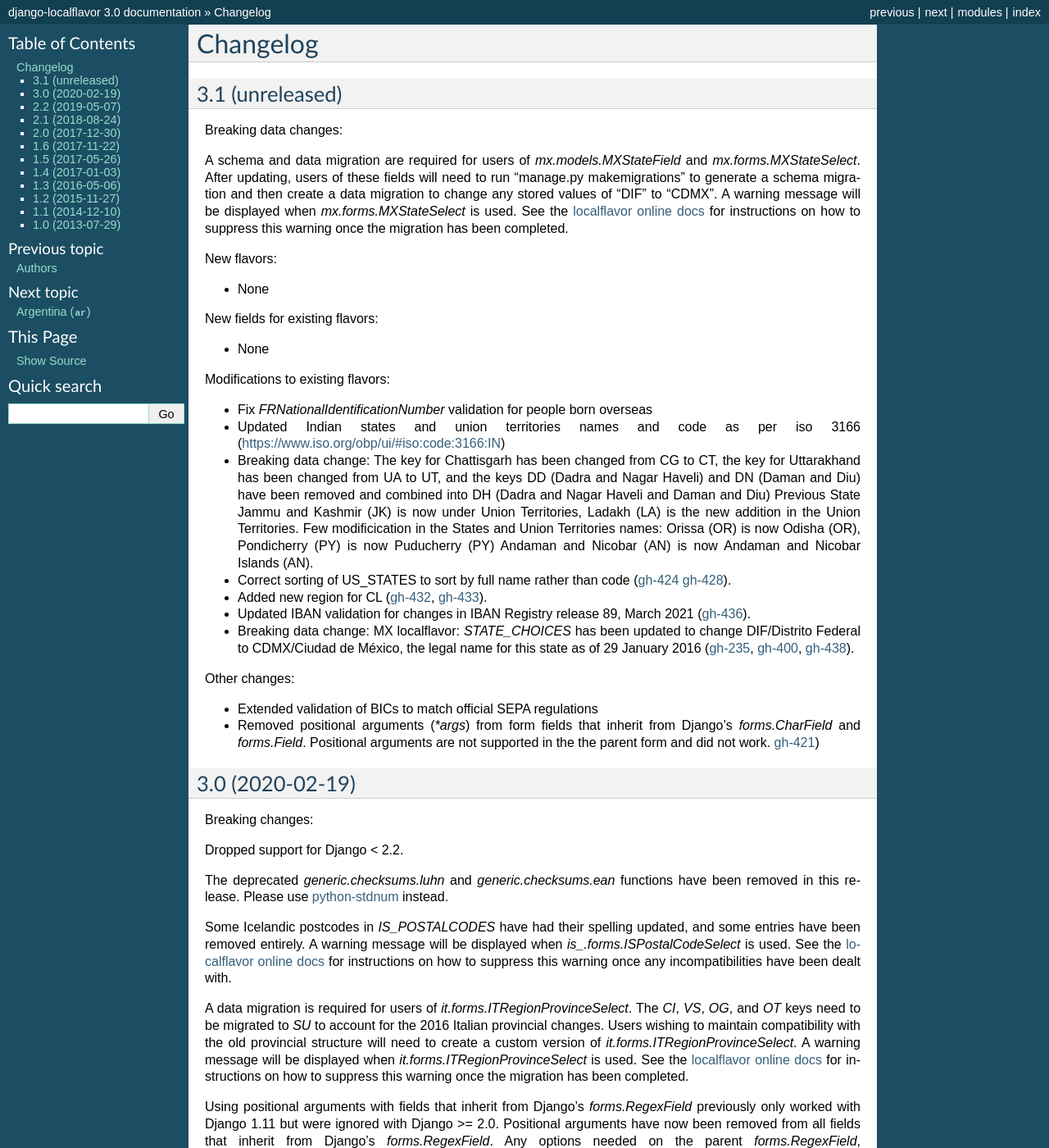
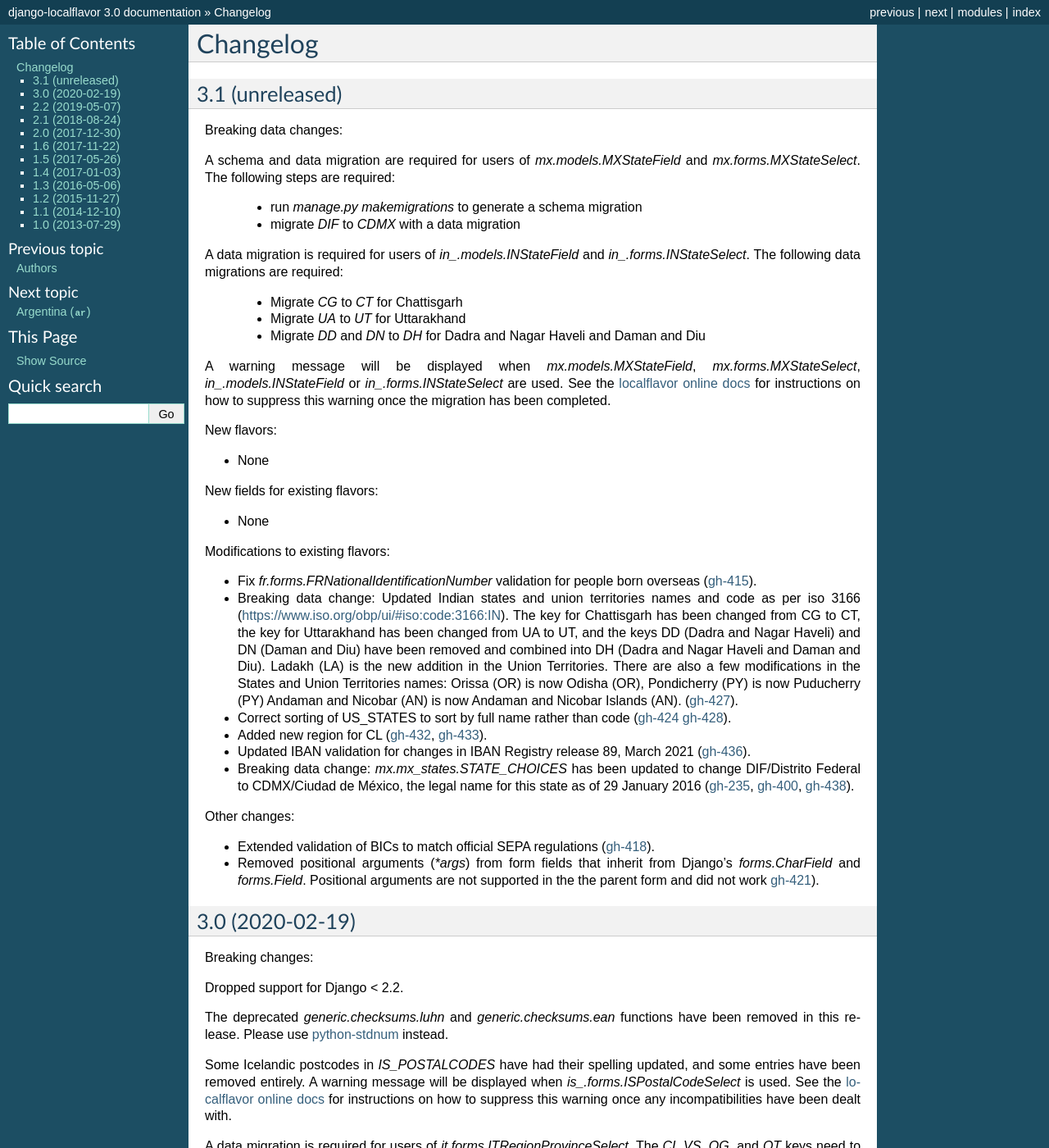
Before and after one commit to django/django-localflavor, a Sphinx documentation site: the page built from docs/changelog.rst, in a window 1280 px wide and 1400 px high. Shown: the whole window at 82% size. Built offline with Sphinx 7.4.7, drawn with Linux system fonts in a browser that asks for light colours.

Commit message:
Cleanup changelog and add warning for IN data changes

```diff
--- a/docs/changelog.rst
+++ b/docs/changelog.rst
@@ -6,10 +6,21 @@ Changelog
 
 Breaking data changes:
 
-A schema and data migration are required for users of `mx.models.MXStateField` and `mx.forms.MXStateSelect`. After
-updating, users of these fields will need to run "manage.py makemigrations" to generate a schema migration and then
-create a data migration to change any stored values of "DIF" to "CDMX". A warning message will be displayed when
-`mx.forms.MXStateSelect` is used. See the
+A schema and data migration are required for users of `mx.models.MXStateField` and `mx.forms.MXStateSelect`. The
+following steps are required:
+
+    - run `manage.py makemigrations` to generate a schema migration
+    - migrate `DIF` to `CDMX` with a data migration
+
+A data migration is required for users of `in_.models.INStateField` and `in_.forms.INStateSelect`. The following data
+migrations are required:
+
+    - Migrate `CG` to `CT` for Chattisgarh
+    - Migrate `UA` to `UT` for Uttarakhand
+    - Migrate `DD` and `DN` to `DH` for Dadra and Nagar Haveli and Daman and Diu
+
+A warning message will be displayed when `mx.models.MXStateField`, `mx.forms.MXStateSelect`, `in_.models.INStateField`
+or `in_.forms.INStateSelect` are used. See the
 `localflavor online docs <https://django-localflavor.readthedocs.io/en/latest/#backwards-compatibility>`_ for
 instructions on how to suppress this warning once the migration has been completed.
 
@@ -23,21 +34,25 @@ New fields for existing flavors:
 
 Modifications to existing flavors:
 
-- Fix `FRNationalIdentificationNumber` validation for people born overseas
-- Updated Indian states and union territories names and code as per iso 3166 (https://www.iso.org/obp/ui/#iso:code:3166:IN)
-- Breaking data change: The key for Chattisgarh has been changed from CG to CT, the key for Uttarakhand has been changed from UA to UT,
-  and the keys DD (Dadra and Nagar Haveli) and DN (Daman and Diu) have been removed and combined into DH (Dadra and Nagar Haveli and Daman and Diu)
-  Previous State Jammu and Kashmir (JK) is now under Union Territories, Ladakh (LA) is the new addition in the Union Territories.
-  Few modificication in the States and Union Territories names: Orissa (OR) is now Odisha (OR), Pondicherry (PY) is now Puducherry (PY)
-  Andaman and Nicobar (AN) is now Andaman and Nicobar Islands (AN).
+- Fix `fr.forms.FRNationalIdentificationNumber` validation for people born overseas
+  (`gh-415 <https://github.com/django/django-localflavor/issues/415>`_).
+- Breaking data change: Updated Indian states and union territories names and code as per iso 3166
+  (https://www.iso.org/obp/ui/#iso:code:3166:IN). The key for Chattisgarh has been changed from CG to CT, the key for
+  Uttarakhand has been changed from UA to UT, and the keys DD (Dadra and Nagar Haveli) and DN (Daman and Diu) have been
+  removed and combined into DH (Dadra and Nagar Haveli and Daman and Diu). Ladakh (LA) is the new addition in the Union
+  Territories. There are also a few modifications in the States and Union Territories names: Orissa (OR) is now Odisha
+  (OR), Pondicherry (PY) is now Puducherry (PY) Andaman and Nicobar (AN) is now Andaman and Nicobar Islands (AN).
+  (`gh-427 <https://github.com/django/django-localflavor/issues/427>`_).
 - Correct sorting of US_STATES to sort by full name rather than code
   (`gh-424 <https://github.com/django/django-localflavor/issues/424>`_
   `gh-428 <https://github.com/django/django-localflavor/pull/428>`_).
-- Added new region for CL (`gh-432 <https://github.com/django/django-localflavor/issues/432>`_, `gh-433 <https://github.com/django/django-localflavor/pull/433>`_).
+- Added new region for CL
+  (`gh-432 <https://github.com/django/django-localflavor/issues/432>`_,
+  `gh-433 <https://github.com/django/django-localflavor/pull/433>`_).
 - Updated IBAN validation for changes in IBAN Registry release 89, March 2021
   (`gh-436 <https://github.com/django/django-localflavor/issues/436>`_).
-- Breaking data change: MX localflavor: `STATE_CHOICES` has been updated to change DIF/Distrito Federal to CDMX/Ciudad
-  de México, the legal name for this state as of 29 January 2016
+- Breaking data change: `mx.mx_states.STATE_CHOICES` has been updated to change DIF/Distrito Federal to CDMX/Ciudad de
+  México, the legal name for this state as of 29 January 2016
   (`gh-235 <https://github.com/django/django-localflavor/issues/235>`_,
   `gh-400 <https://github.com/django/django-localflavor/issues/400>`_,
   `gh-438 <https://github.com/django/django-localflavor/issues/438>`_).
@@ -45,10 +60,11 @@ Modifications to existing flavors:
 Other changes:
 
 - Extended validation of BICs to match official SEPA regulations
+  (`gh-418 <https://github.com/django/django-localflavor/issues/418>`_).
 - Removed positional arguments (`*args`) from form fields that inherit from Django's
   `forms.CharField` and `forms.Field`. Positional arguments are not supported in the
-  the parent form and did not work.
-  `gh-421 <https://github.com/django/django-localflavor/pull/421>`_)
+  the parent form and did not work
+  `gh-421 <https://github.com/django/django-localflavor/pull/421>`_).
 
 
 3.0   (2020-02-19)
```
Also changed, not shown: 3 other files.
